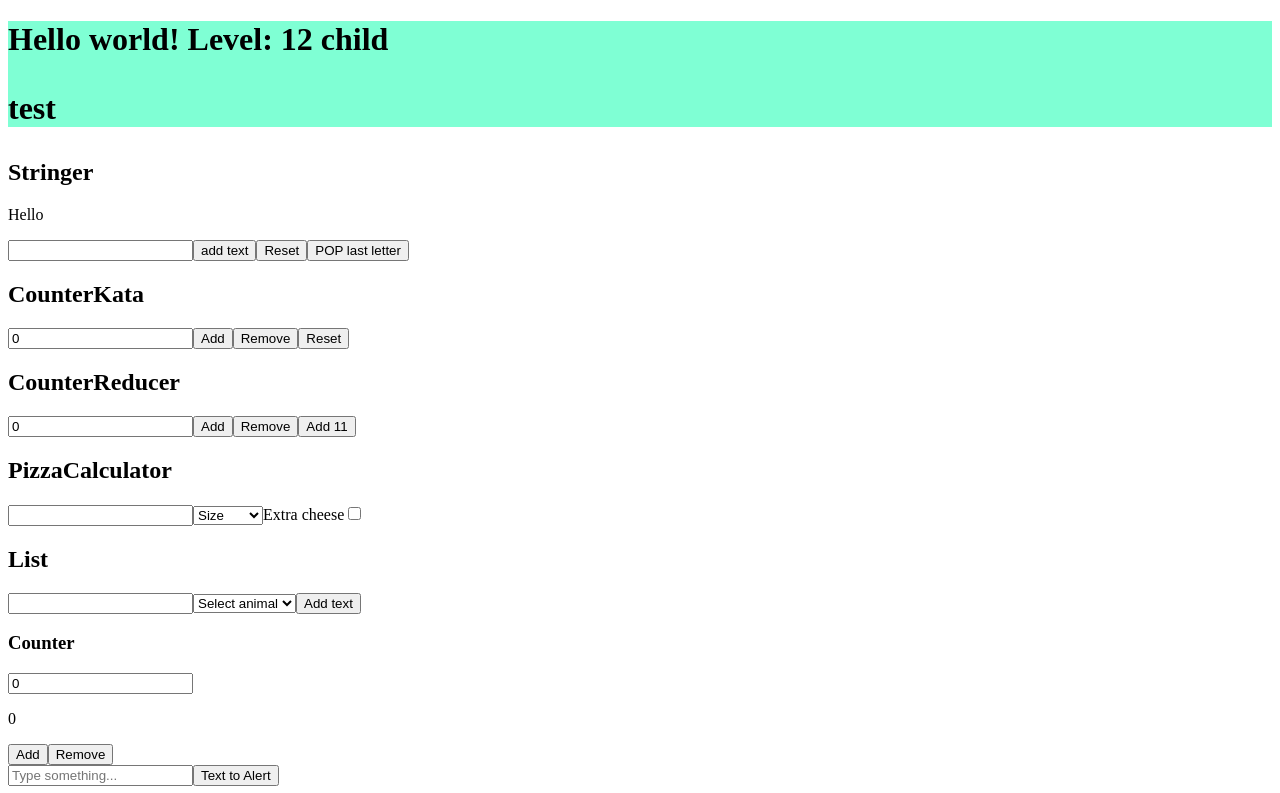
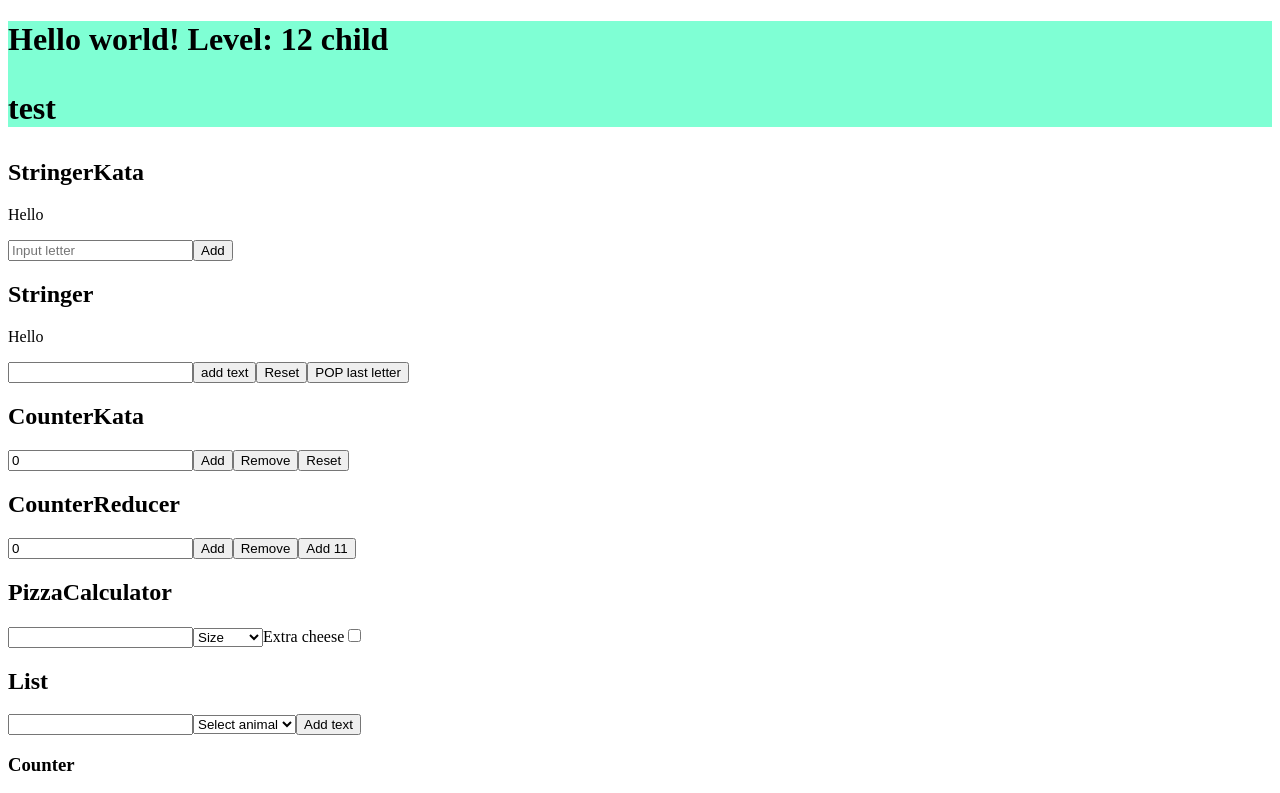
Before and after one commit to ZBajie/TS-Kata, a React (Vite) app: page / in a window 1280 px wide. Shown: the top 793 px of the page. Built offline with nearby package versions, Linux system fonts and the light colour scheme.

Commit message:
StringerKata only useReducer

```diff
--- a/src/App.tsx
+++ b/src/App.tsx
@@ -8,6 +8,7 @@ import Header from "./components/Header/Header"
 import List from "./components/List/List"
 import PizzaCalculator from "./components/PizzaCalculator/PizzaCalculator"
 import Stringer from "./components/Stringer/Stringer"
+import StringerKata from "./components/StringerKata/StringerKata"
 import TextToAlert from "./components/TextToAlert/TextToAlert"
 import Vehicle from "./components/Vehicle/Vehicle"
 
@@ -17,6 +18,7 @@ function App() {
       <Header title="Hello world!" level={12}>
         child <p>test</p>
       </Header>
+      <StringerKata />
       <Stringer />
       <CounterKata />
       <CounterReducer />
--- /dev/null
+++ b/src/components/StringerKata/StringerKata.tsx
@@ -0,0 +1,46 @@
+import { useReducer, useRef } from "react"
+
+const ACTION = {
+  INITIALTEXT: "Hello",
+  ADD: "add",
+}
+
+type State = {
+  textString: string
+}
+type Action = {
+  type: string
+  payload: string | undefined
+}
+
+const stringer = (state: State, action: Action) => {
+  switch (action.type) {
+    case ACTION.ADD:
+      return { textString: state.textString + action.payload }
+    default:
+      return state
+  }
+}
+
+function StringerKata() {
+  const [state, dispatch] = useReducer(stringer, {
+    textString: ACTION.INITIALTEXT,
+  })
+  const addText = useRef<HTMLInputElement>(null)
+  return (
+    <section>
+      <h2>StringerKata</h2>
+      <p>{state.textString}</p>
+      <input type="text" placeholder="Input letter" ref={addText} />
+      <button
+        onClick={() => {
+          dispatch({ type: ACTION.ADD, payload: addText.current?.value })
+        }}
+      >
+        Add
+      </button>
+    </section>
+  )
+}
+
+export default StringerKata
```
